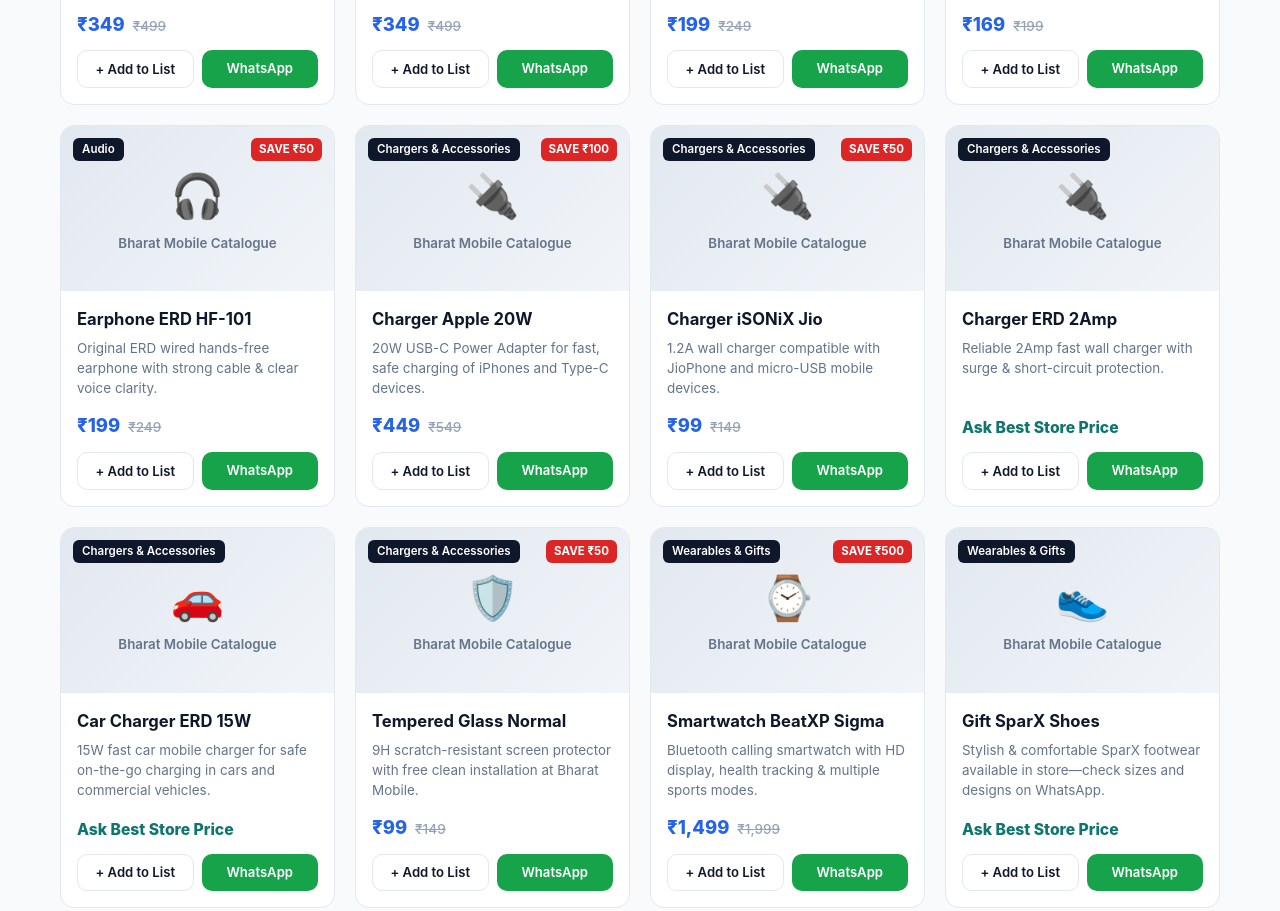
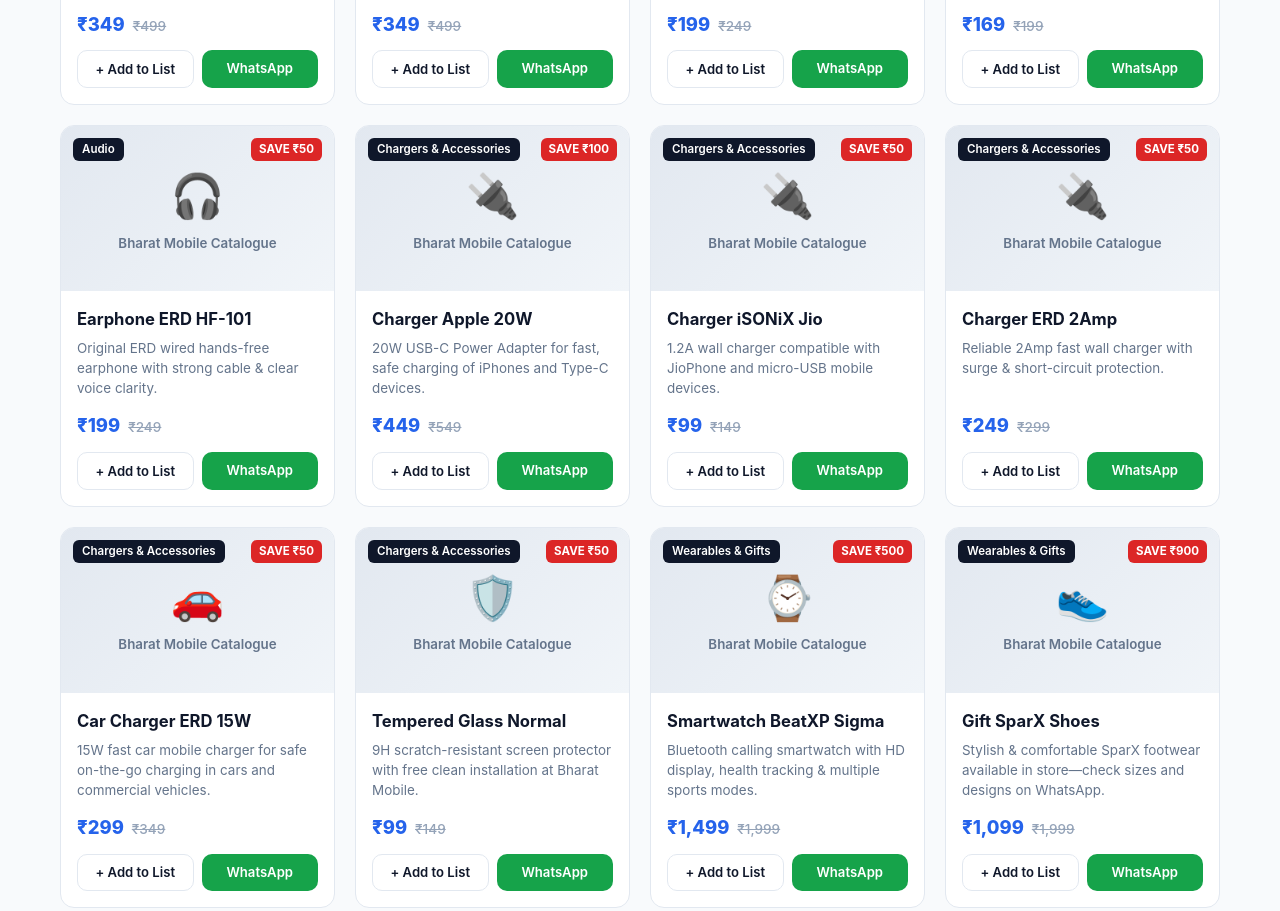
Before and after one commit to bharatmobile/bharatmobile, a plain HTML site: page index.html in a window 1280 px wide. Shown: the part 1951-2862 px from the top of the page. Drawn offline with Linux system fonts and the light colour scheme.

Commit message:
Update index.html

```diff
--- a/index.html
+++ b/index.html
@@ -982,8 +982,8 @@
         id: 16,
         name: "Charger ERD 2Amp",
         category: "Chargers & Accessories",
-        price: null,
-        mrp: null,
+        price: 249,
+        mrp: 299,
         icon: "🔌",
         desc: "Reliable 2Amp fast wall charger with surge & short-circuit protection."
       },
@@ -991,8 +991,8 @@
         id: 17,
         name: "Car Charger ERD 15W",
         category: "Chargers & Accessories",
-        price: null,
-        mrp: null,
+        price: 299,
+        mrp: 349,
         icon: "🚗",
         desc: "15W fast car mobile charger for safe on-the-go charging in cars and commercial vehicles."
       },
@@ -1018,8 +1018,8 @@
         id: 20,
         name: "Gift SparX Shoes",
         category: "Wearables & Gifts",
-        price: null,
-        mrp: null,
+        price: 1099,
+        mrp: 1999,
         icon: "👟",
         desc: "Stylish & comfortable SparX footwear available in store—check sizes and designs on WhatsApp."
       }
```
